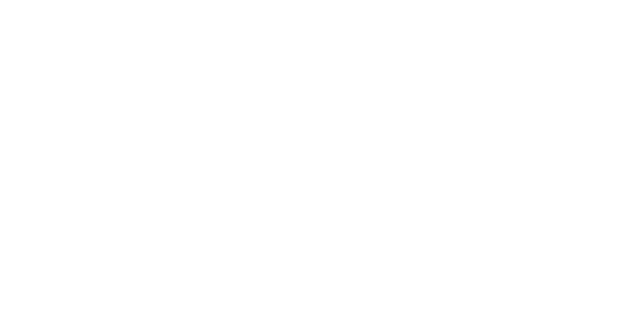
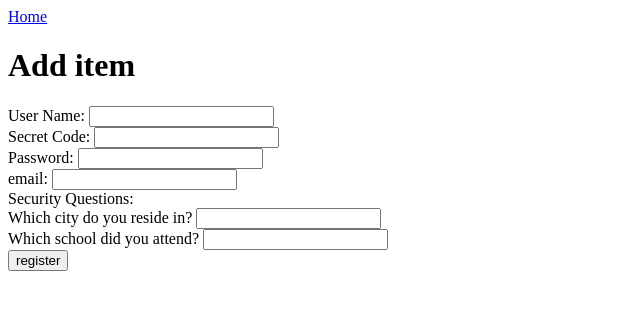
Before and after one commit to Haaris-J/Client-server-login, a website: page public/register.html in a window 1280 px wide. Shown: the whole page, without its empty margins (0-640 px from the left). Drawn offline with Linux system fonts and the light colour scheme.

Commit message:
Added base code to test register

```diff
--- a/public/register.html
+++ b/public/register.html
@@ -1,11 +1,25 @@
 <!DOCTYPE html>
 <html lang="en">
+
 <head>
     <meta charset="UTF-8">
     <meta name="viewport" content="width=device-width, initial-scale=1.0">
     <title>Client-server-login</title>
 </head>
+
 <body>
+    <a href="index.html">Home</a>
+    <h1>Add item</h1>
+    <form action="http://localhost:3000/register" method="post">
+        <label>User Name:</label> <input type="text" name="username" id="username"><br>
+        <label>Secret Code:</label> <input type="password" name="secretcode" id="secretcode"><br>
+        <label>Password:</label> <input type="password" name="password" id="password"><br>
+        <label>email:</label> <input type="email" name="email" id="email"><br>
+        <label>Security Questions:</label><br>
+        <label>Which city do you reside in?</label> <input type="text" name="answer1" id="answer1"><br>
+        <label>Which school did you attend?</label> <input type="text" name="answer2" id="answer2"><br>
+        <button type="submit">register</button>
+    </form>
+</body>
 
-</body>
 </html>
```
